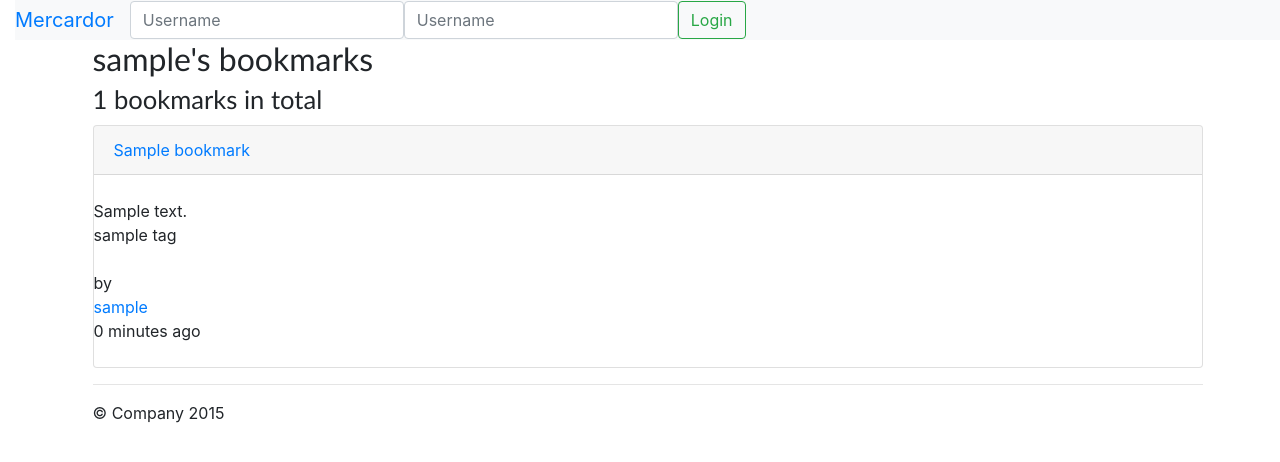
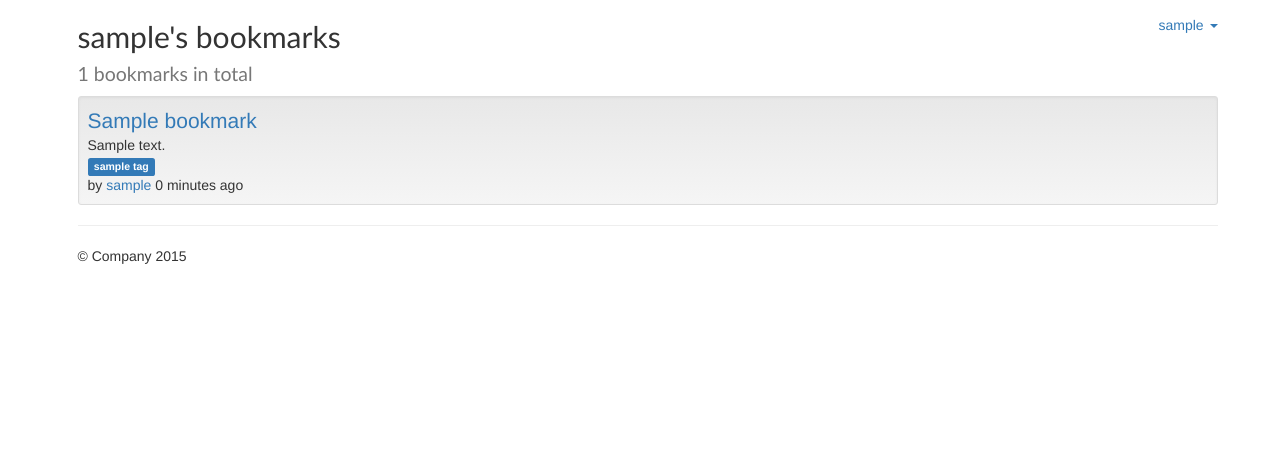
Before and after one commit to dkratzert/messlog, a Django app: a page that uses marcador/templates/marcador/base.html in a window 1280 px wide. Shown: the top 462 px of the page. Run offline with Django 3.2, Linux system fonts and the light colour scheme; a user stored in the database is signed in; tables that the repository leaves empty hold one stand-in row (values such as "Sample post"); some libraries are stand-ins or nearby versions.

Commit message:
back to bootstrap3

```diff
--- a/marcador/templates/marcador/base.html
+++ b/marcador/templates/marcador/base.html
@@ -6,27 +6,24 @@
     <!-- Required meta tags -->
     <meta charset="utf-8">
     <meta name="viewport" content="width=device-width, initial-scale=1, shrink-to-fit=yes">
-    <link rel="stylesheet" href="https://stackpath.bootstrapcdn.com/bootstrap/4.1.3/css/bootstrap.min.css" integrity="sha384-MCw98/SFnGE8fJT3GXwEOngsV7Zt27NXFoaoApmYm81iuXoPkFOJwJ8ERdknLPMO" crossorigin="anonymous">
-    <link rel="stylesheet" href="https://cdnjs.cloudflare.com/ajax/libs/octicons/4.4.0/font/octicons.min.css">
+    <!-- Latest compiled and minified CSS -->
+    <link rel="stylesheet" href="https://maxcdn.bootstrapcdn.com/bootstrap/3.3.7/css/bootstrap.min.css" integrity="sha384-BVYiiSIFeK1dGmJRAkycuHAHRg32OmUcww7on3RYdg4Va+PmSTsz/K68vbdEjh4u" crossorigin="anonymous">
+    <!-- Optional theme -->
+    <link rel="stylesheet" href="https://maxcdn.bootstrapcdn.com/bootstrap/3.3.7/css/bootstrap-theme.min.css" integrity="sha384-rHyoN1iRsVXV4nD0JutlnGaslCJuC7uwjduW9SVrLvRYooPp2bWYgmgJQIXwl/Sp" crossorigin="anonymous">
     <script src="https://code.jquery.com/jquery-3.3.1.slim.min.js" integrity="sha384-q8i/X+965DzO0rT7abK41JStQIAqVgRVzpbzo5smXKp4YfRvH+8abtTE1Pi6jizo" crossorigin="anonymous"></script>
-    <script src="https://cdnjs.cloudflare.com/ajax/libs/popper.js/1.14.3/umd/popper.min.js" integrity="sha384-ZMP7rVo3mIykV+2+9J3UJ46jBk0WLaUAdn689aCwoqbBJiSnjAK/l8WvCWPIPm49" crossorigin="anonymous"></script>
-    <script src="https://stackpath.bootstrapcdn.com/bootstrap/4.1.3/js/bootstrap.min.js" integrity="sha384-ChfqqxuZUCnJSK3+MXmPNIyE6ZbWh2IMqE241rYiqJxyMiZ6OW/JmZQ5stwEULTy" crossorigin="anonymous"></script>
-
+    <!-- Latest compiled and minified JavaScript -->
+    <script src="https://maxcdn.bootstrapcdn.com/bootstrap/3.3.7/js/bootstrap.min.js" integrity="sha384-Tc5IQib027qvyjSMfHjOMaLkfuWVxZxUPnCJA7l2mCWNIpG9mGCD8wGNIcPD7Txa" crossorigin="anonymous"></script>
     {% load static %}
     <link rel="stylesheet" href="{% static 'css/blog.css' %}">
 
 </head>
 <body>
-<nav class="nav nav-expand-lg nav-light bg-light">
-  <a class="navbar-brand float-left" href="#">Mercardor</a>
-    <form class="form-inline form-inline">
-        <input class="form-control" type="text" placeholder="Username" aria-label="Username">
-        <input class="form-control" type="password" placeholder="Username" aria-label="Password">
-        <button class="btn btn-outline-success" type="submit">Login</button>
-    </form>
-</nav>
+
 
 <div class="container">
+    {% block toggle_login %}
+        {% include "marcador/toggle_login.html" %}
+    {% endblock %}
   <div>
       {% block heading %}{% endblock %}
   </div>
--- a/marcador/templates/marcador/bookmark.html
+++ b/marcador/templates/marcador/bookmark.html
@@ -1,23 +1,18 @@
 
-<a class="card-header" href="{{ bookmark.url }}">{{ bookmark.title }}</a>
+<a class="lead" href="{{ bookmark.url }}">{{ bookmark.title }}</a>
 {% if bookmark.description %}
-    <br>{{ bookmark.description|linebreaksbr }}
+  <br>{{ bookmark.description|linebreaksbr }}
 {% endif %}
-
 {% if not bookmark.is_public %}
-    <br><span class="label label-warning">private</span>
+  <br><span class="label label-warning">private</span>
 {% else %}
     <br>
 {% endif %}
-
 {% if bookmark.tags.count %}
-    {% for tag in bookmark.tags.all %}
-        <span class="label label-primary">{{ tag|lower }}</span>&nbsp;
-    {% endfor %}
+  {% for tag in bookmark.tags.all %}
+    <span class="label label-primary">{{ tag|lower }}</span>&nbsp;
+  {% endfor %}
 {% endif %}
-
 <br>by <a href="{% url "marcador_bookmark_user" bookmark.owner.username %}">
     {{ bookmark.owner.username }}</a>
 {{ bookmark.date_created|timesince }} ago
-<br>
-<br>
--- a/marcador/templates/marcador/bookmark_list.html
+++ b/marcador/templates/marcador/bookmark_list.html
@@ -9,7 +9,7 @@
 {% block content %}
   <ul class="list-unstyled">
   {% for bookmark in bookmarks %}
-    <li class="card">{% include "marcador/bookmark.html" %}</li>
+       <li class="well well-sm">{% include "marcador/bookmark.html" %}</li>
   {% empty %}
     <li>No bookmarks. :(</li>
   {% endfor %}
--- a/marcador/templates/marcador/bookmark_user.html
+++ b/marcador/templates/marcador/bookmark_user.html
@@ -4,7 +4,7 @@
 {% block title %}{{ owner.username }}'s bookmarks{% endblock %}
 
 {% block heading %}
-    <h2>{{ owner.username }}'s bookmarks<br>
-        <small>{{ bookmarks.count }} bookmarks in total</small>
-    </h2>
+  <h2>{{ owner.username }}'s bookmarks<br>
+    <small>{{ bookmarks.count }} bookmarks in total</small>
+  </h2>
 {% endblock %}
--- /dev/null
+++ b/marcador/templates/marcador/toggle_login.html
@@ -0,0 +1,26 @@
+
+{% if user.is_authenticated %}
+<ul class="nav navbar-nav navbar-right">
+  <li class="dropdown">
+    <a href="#" class="dropdown-toggle" data-toggle="dropdown" role="button"
+        aria-expanded="false">{{ user.username }} <span class="caret"></span></a>
+    <ul class="dropdown-menu" role="menu">
+      <li><a href="{% url "marcador_bookmark_user" user.username %}">
+          My bookmarks</a></li>
+      <li><a href="{% url "mysite_logout" %}">Logout</a></li>
+    </ul>
+  </li>
+</ul>
+{% else %}
+<form class="navbar-form navbar-right" role="form" action="{% url "mysite_login" %}"
+    method="post" accept-charset="utf-8">
+  <div class="form-group">
+    <input type="text" placeholder="Username" class="form-control" name="username">
+  </div>
+  <div class="form-group">
+    <input type="password" placeholder="Password" class="form-control" name="password">
+  </div>
+  {% csrf_token %}
+  <button type="submit" class="btn btn-success">Sign in</button>
+</form>
+{% endif %}
--- a/mysite/settings.py
+++ b/mysite/settings.py
@@ -40,7 +40,10 @@ INSTALLED_APPS = [
     'django.contrib.sessions',
     'django.contrib.messages',
     'django.contrib.staticfiles',
+    'crispy_forms'
 ]
+
+CRISPY_TEMPLATE_PACK = 'bootstrap3'
 
 MIDDLEWARE = [
     'django.middleware.security.SecurityMiddleware',
--- a/mysite/urls.py
+++ b/mysite/urls.py
@@ -13,12 +13,15 @@ Including another URLconf
     1. Import the include() function: from django.urls import include, path
     2. Add a URL to urlpatterns:  path('blog/', include('blog.urls'))
 """
-from django.contrib import admin
-from django.urls import path, include
+from django.contrib import admin, auth
+from django.urls import path, include, reverse_lazy
 
 urlpatterns = [
     path('polls/', include('polls.urls')),
     path('admin/', admin.site.urls),
     path('blog/', include('blog.urls')),
     path('marcador/', include('marcador.urls')),
+    path('login/', auth.login, {'template_name': 'login.html'}, name='mysite_login'),
+    path('logout/', auth.logout,
+        {'next_page': 'marcador/bookmark_list'}, name='mysite_logout'),
 ]
```
Also changed, not shown: marcador/templates/marcador/login.html (added, +20 -0 lines).
